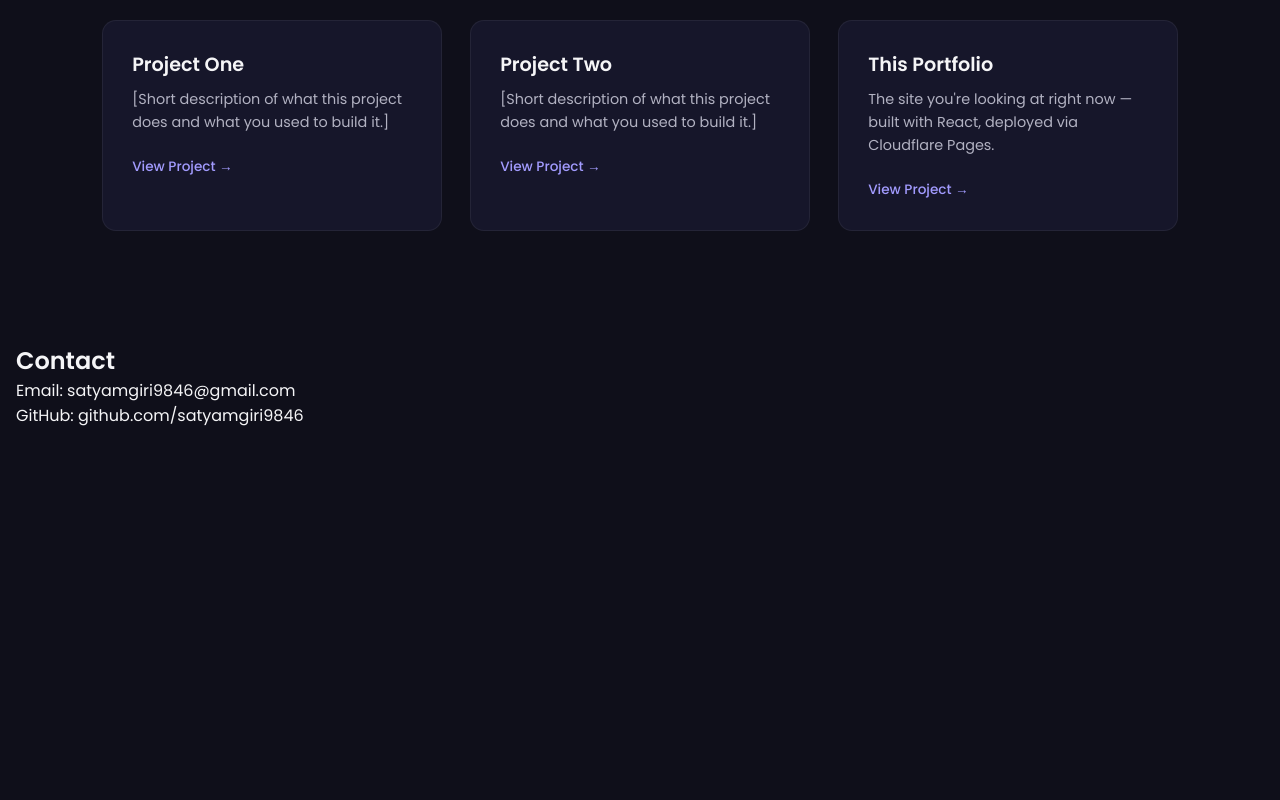
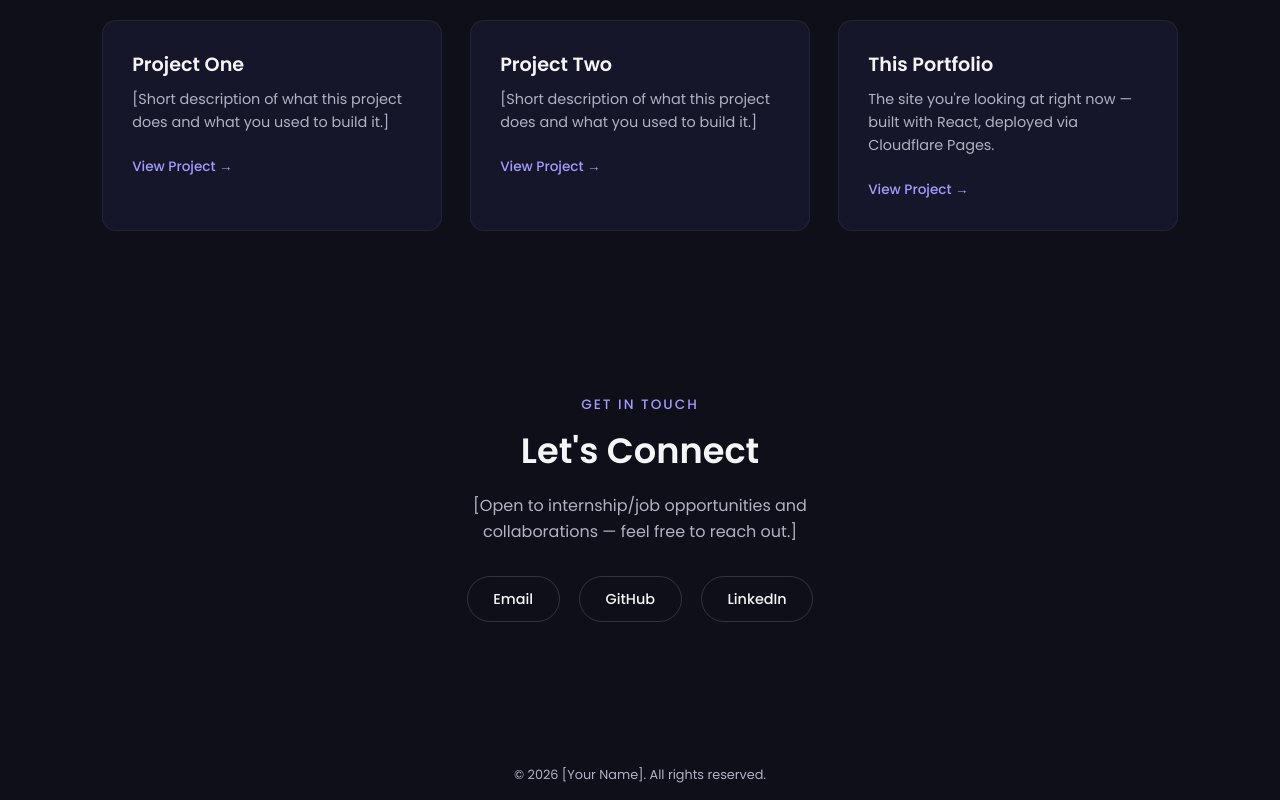
Before and after one commit to satyamgiri9846-cmyk/my-portfolio, a React (Vite) app: page / in a window 1280 px wide. Shown: the part 1365-2165 px from the top of the page. Before the commit the page ends 1825 px from the top, so only its background shows below. Built offline with nearby package versions, Linux system fonts and the light colour scheme.

Commit message:
Redesign contact section with styled links and footer

```diff
--- /dev/null
+++ b/src/components/Contact.css
@@ -0,0 +1,54 @@
+.contact {
+  text-align: center;
+}
+
+.contact .section-label {
+  color: var(--accent-light);
+  text-transform: uppercase;
+  letter-spacing: 2px;
+  font-size: 0.85rem;
+  font-weight: 500;
+}
+
+.contact h2 {
+  font-size: 2.2rem;
+  margin: 0.5rem 0 1rem;
+}
+
+.contact p {
+  color: var(--text-muted);
+  max-width: 450px;
+  margin: 0 auto 2rem;
+  line-height: 1.6;
+}
+
+.contact-links {
+  display: flex;
+  justify-content: center;
+  gap: 1.2rem;
+  flex-wrap: wrap;
+}
+
+.contact-links a {
+  padding: 0.7rem 1.6rem;
+  border: 1px solid rgba(255, 255, 255, 0.15);
+  border-radius: 30px;
+  font-size: 0.9rem;
+  font-weight: 500;
+  color: var(--text-light);
+  transition: border-color 0.2s ease, color 0.2s ease, transform 0.2s ease;
+}
+
+.contact-links a:hover {
+  border-color: var(--accent);
+  color: var(--accent-light);
+  transform: translateY(-3px);
+}
+
+.footer-note {
+  margin-top: 4rem;
+  text-align: center;
+  color: var(--text-muted);
+  font-size: 0.8rem;
+  padding-bottom: 1rem;
+}
--- a/src/components/Contact.jsx
+++ b/src/components/Contact.jsx
@@ -1,10 +1,22 @@
+import "./Contact.css";
+
 function Contact() {
   return (
-    <section style={{ padding: "2rem 1rem" }}>
-      <h2>Contact</h2>
-      <p>Email: satyamgiri9846@gmail.com</p>
-      <p>GitHub: github.com/satyamgiri9846</p>
-    </section>
+    <>
+      <section className="contact" id="contact">
+        <span className="section-label">Get In Touch</span>
+        <h2>Let's Connect</h2>
+        <p>
+          [Open to internship/job opportunities and collaborations — feel free to reach out.]
+        </p>
+        <div className="contact-links">
+          <a href="mailto:youremail@example.com">Email</a>
+          <a href="https://github.com/yourusername" target="_blank" rel="noreferrer">GitHub</a>
+          <a href="https://linkedin.com/in/yourusername" target="_blank" rel="noreferrer">LinkedIn</a>
+        </div>
+      </section>
+      <p className="footer-note">© {new Date().getFullYear()} [Your Name]. All rights reserved.</p>
+    </>
   );
 }
 
```
